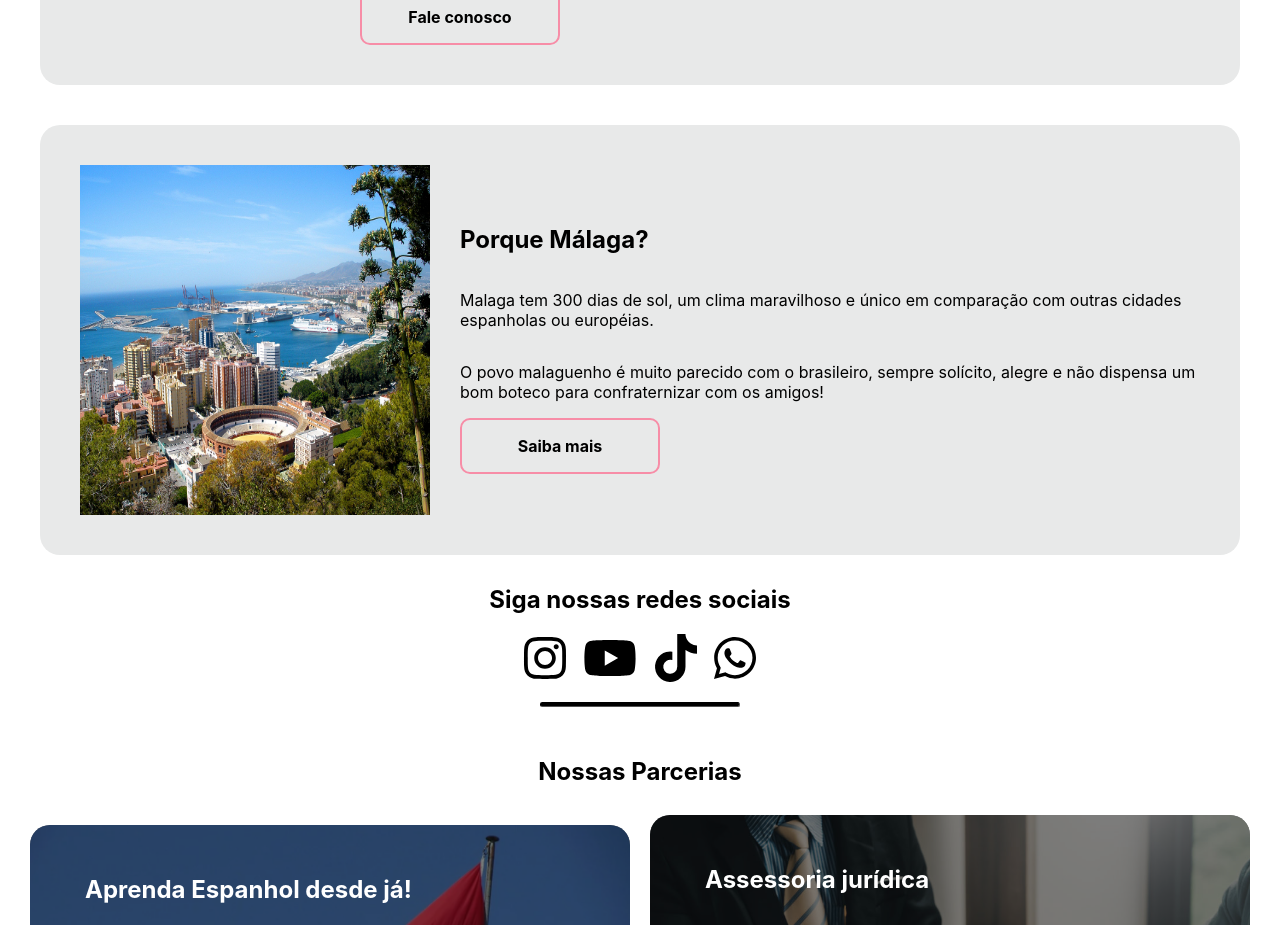
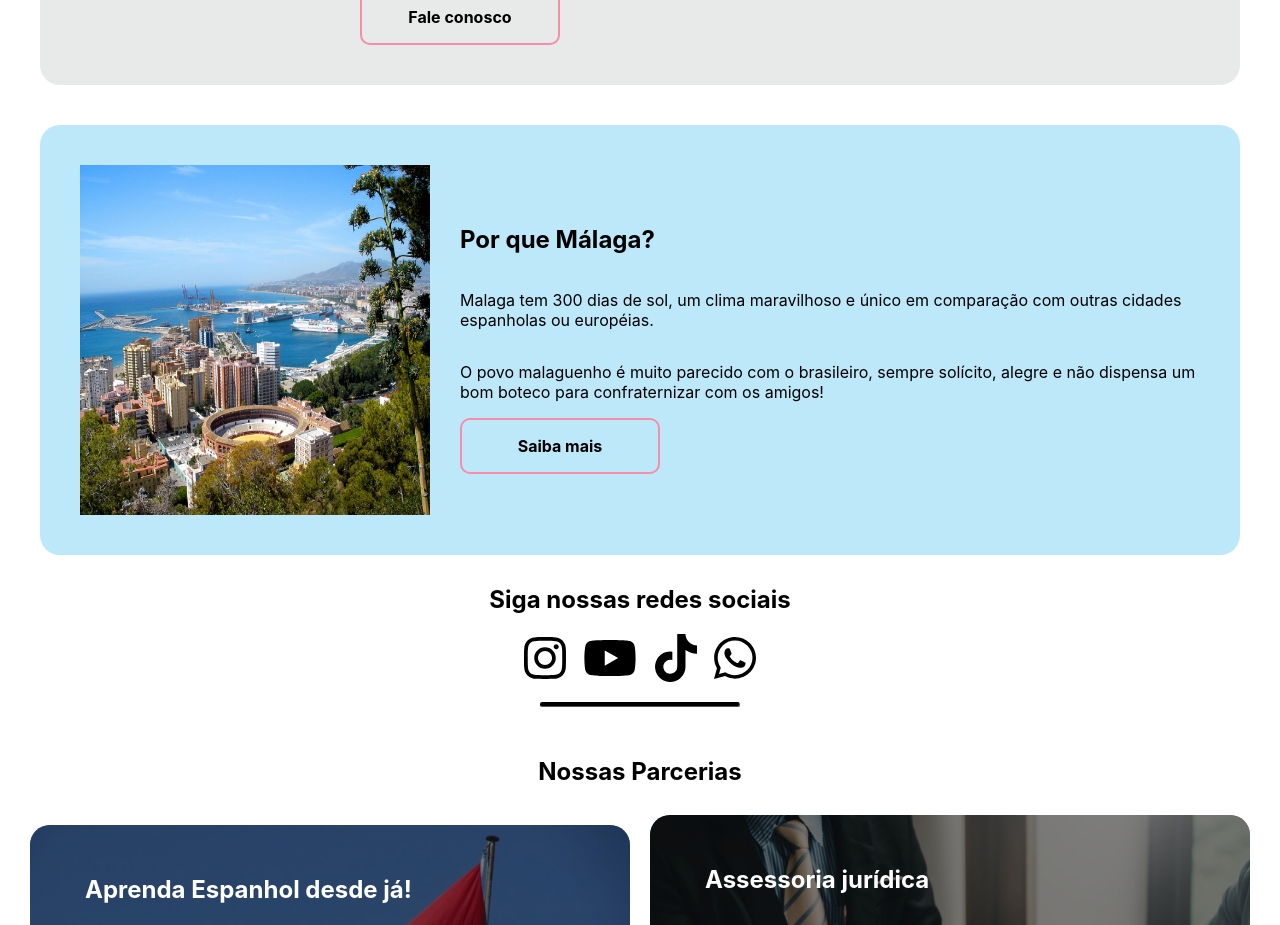
Before and after one commit to rrnazario/blog-builder, a React (Create React App) app: page / in a window 1280 px wide. Shown: the part 1006-1931 px from the top of the page. Built offline with nearby package versions, Linux system fonts and the light colour scheme.

Commit message:
chore: colors

```diff
--- a/src/App.tsx
+++ b/src/App.tsx
@@ -38,12 +38,13 @@ function App() {
         pictureUrl="/malaga.jpg"
         pictureHeight="350px"
         pictureWidth="350px"
-        title="Porque Málaga?"
+        title="Por que Málaga?"
         summary={[
           "Malaga tem 300 dias de sol, um clima maravilhoso e único em comparação com outras cidades espanholas ou européias.",
           "O povo malaguenho é muito parecido com o brasileiro, sempre solícito, alegre e não dispensa um bom boteco para confraternizar com os amigos!"]}
         style={{
-          maxWidth: '1200px'
+          maxWidth: '1200px',
+          backgroundColor: '#BDE8FA'
         }}
         onClick={() => window.open(eroUrl, "_blank")}
       />
```
